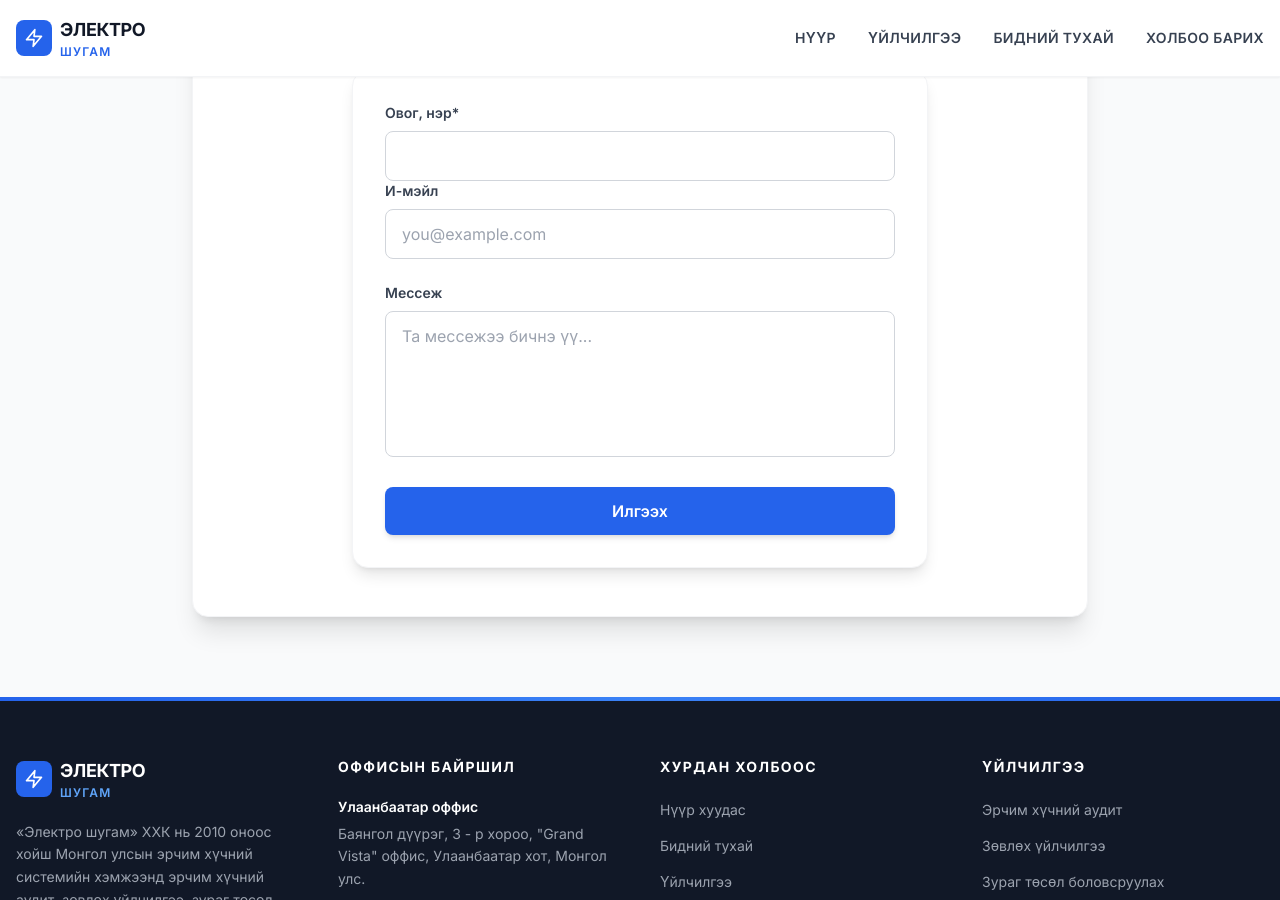
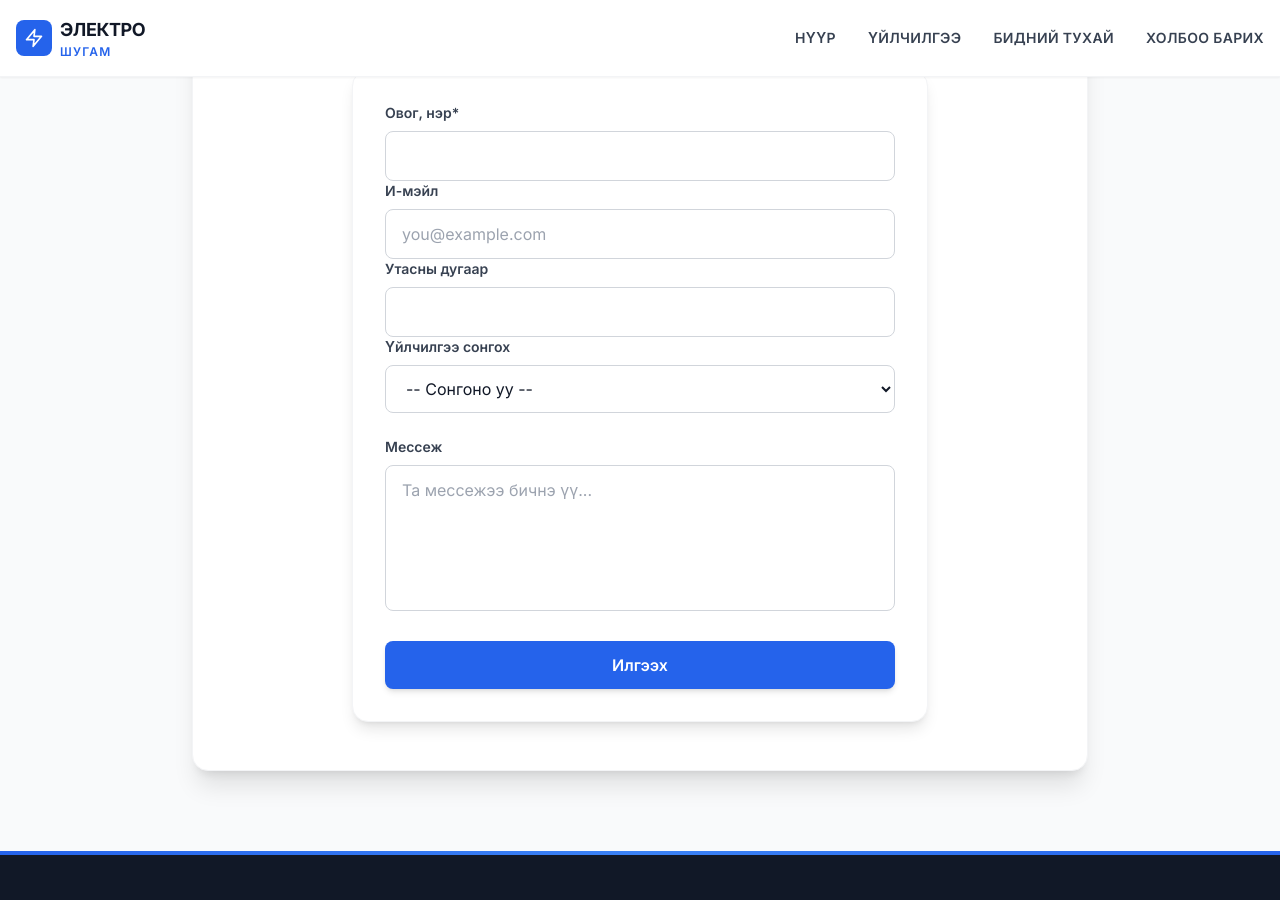
Before and after one commit to electroshugam/electroshugam_web_new, a Jekyll site: the page built from contact.html, in a window 1280 px wide and 900 px high, scrolled down 1417 px. Built offline with Jekyll 4.4.1, drawn with Linux system fonts in a browser that asks for light colours; nearby versions of some CDN libraries; some of the changed lines change nothing that is shown.

Commit message:
fig update

```diff
--- a/contact.html
+++ b/contact.html
@@ -109,6 +109,9 @@ body_class: ""
           type="name"
           name="name"
           required
+          oninvalid="this.setCustomValidity('Та Овог нэрээ оруулна уу')"
+          oninput="this.setCustomValidity('')"
+
           class="w-full px-4 py-3 rounded-lg border border-gray-300 focus:border-blue-500 focus:ring-2 focus:ring-blue-100 outline-none transition"
           placeholder="">
 
@@ -119,12 +122,45 @@ body_class: ""
           type="email"
           name="email"
           required
-          oninvalid="this.setCustomValidity('Имэйлээ оруулна уу')"
+          oninvalid="this.setCustomValidity('Та Имэйлээ оруулна уу')"
           oninput="this.setCustomValidity('')"
           class="w-full px-4 py-3 rounded-lg border border-gray-300 focus:border-blue-500 focus:ring-2 focus:ring-blue-100 outline-none transition"
           placeholder="you@example.com">
 
+
+        <label class="block text-sm font-semibold text-gray-700 mb-2 required">
+          Утасны дугаар
+        </label>
+        <input
+          type="phone"
+          name="phone"
+          required
+          oninvalid="this.setCustomValidity('Та Утасны дугаараа оруулна уу')"
+          oninput="this.setCustomValidity('')"
+          class="w-full px-4 py-3 rounded-lg border border-gray-300 focus:border-blue-500 focus:ring-2 focus:ring-blue-100 outline-none transition"
+          placeholder="">
+      <label class="block text-sm font-semibold text-gray-700 mb-2">
+        Үйлчилгээ сонгох
+      </label>
+
+      <select
+        name="service"
+        required
+        class="w-full px-4 py-3 rounded-lg border border-gray-300 bg-white focus:border-blue-500 focus:ring-2 focus:ring-blue-100 outline-none transition">
+
+        <option value="">-- Сонгоно уу --</option>
+        <option value="audit">Эрчим хүчний аудит</option>
+        <option value="consulting">Зөвлөх үйлчилгээ</option>
+        <option value="design">Зураг төсөл</option>
+        <option value="feasibility">ТЭЗҮ боловсруулах</option>
+        <option value="other">Бусад</option>
+
+      </select>
+
+
+
       </div>
+
 
       <!-- Message -->
       <div>
```
